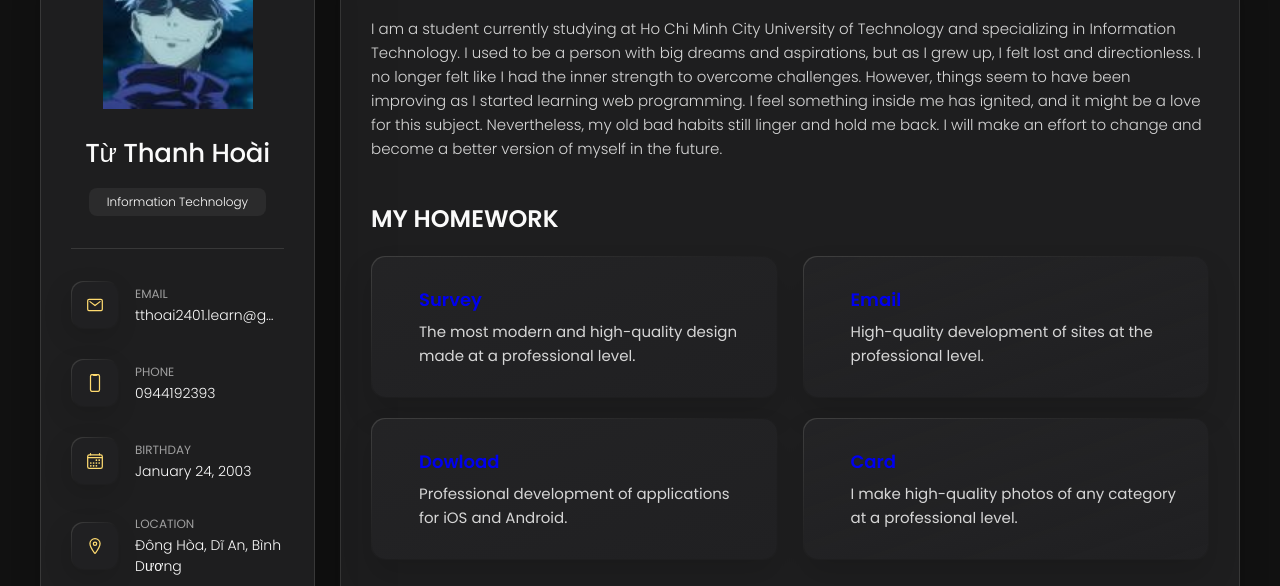
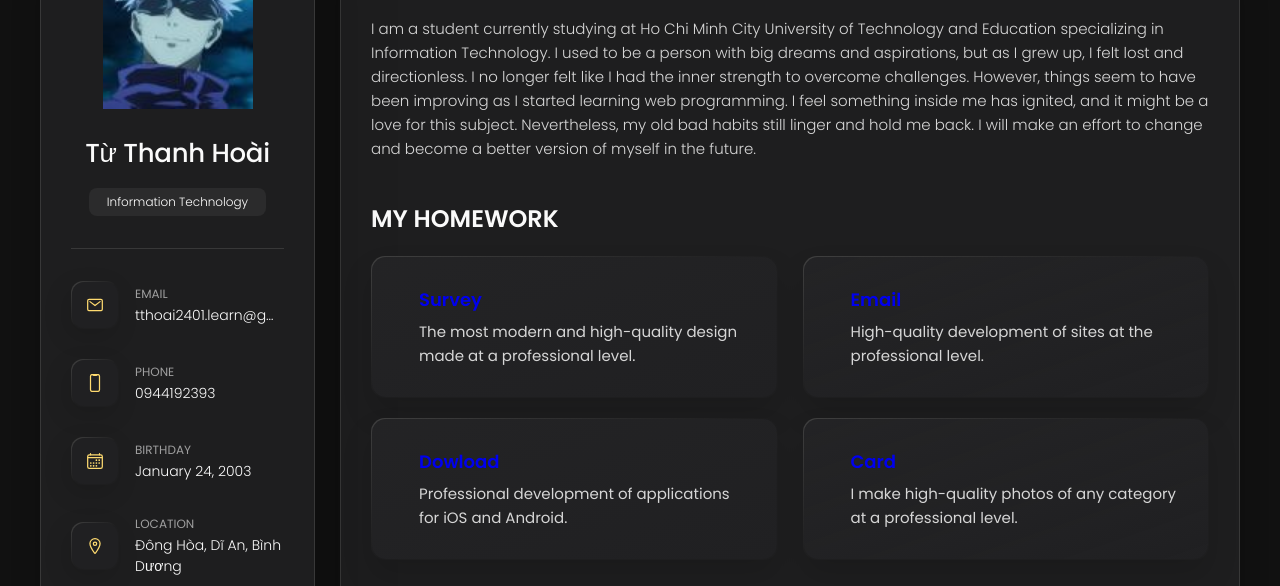
Before and after one commit to TTHTech/portfolio_new, a plain HTML site: page index.html in a window 1280 px wide. Shown: the part 162-748 px from the top of the page. Drawn offline with nearby package versions, Linux system fonts and the light colour scheme.

Commit message:
Update index.html

```diff
--- a/index.html
+++ b/index.html
@@ -215,7 +215,7 @@
           </p> -->
 
           <p>
-            I am a student currently studying at Ho Chi Minh City University of Technology and specializing in Information Technology. I used to be a person with big dreams and aspirations, but as I grew up, I felt lost and directionless. I no longer felt like I had the inner strength to overcome challenges. However, things seem to have been improving as I started learning web programming. I feel something inside me has ignited, and it might be a love for this subject. Nevertheless, my old bad habits still linger and hold me back. I will make an effort to change and become a better version of myself in the future.
+            I am a student currently studying at Ho Chi Minh City University of Technology and Education specializing in Information Technology. I used to be a person with big dreams and aspirations, but as I grew up, I felt lost and directionless. I no longer felt like I had the inner strength to overcome challenges. However, things seem to have been improving as I started learning web programming. I feel something inside me has ignited, and it might be a love for this subject. Nevertheless, my old bad habits still linger and hold me back. I will make an effort to change and become a better version of myself in the future.
           </p>
         </section>
 
```
